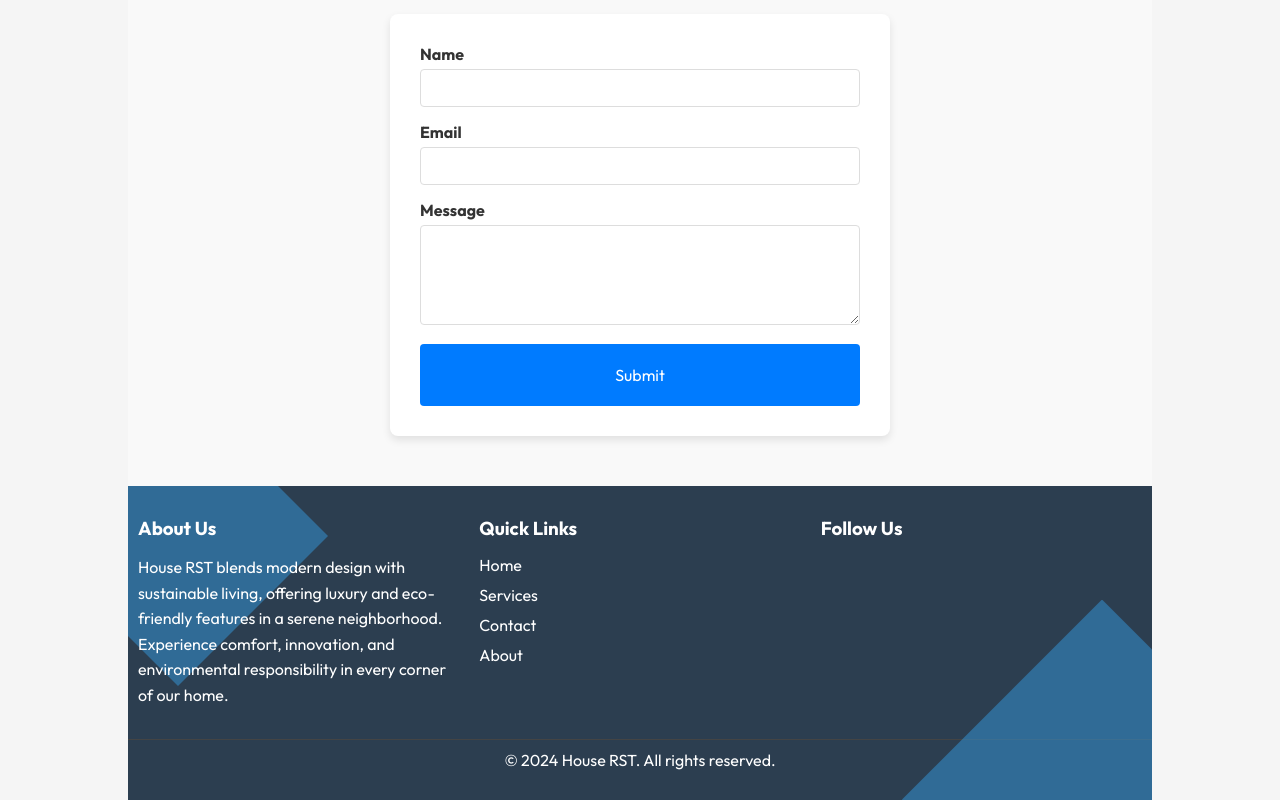
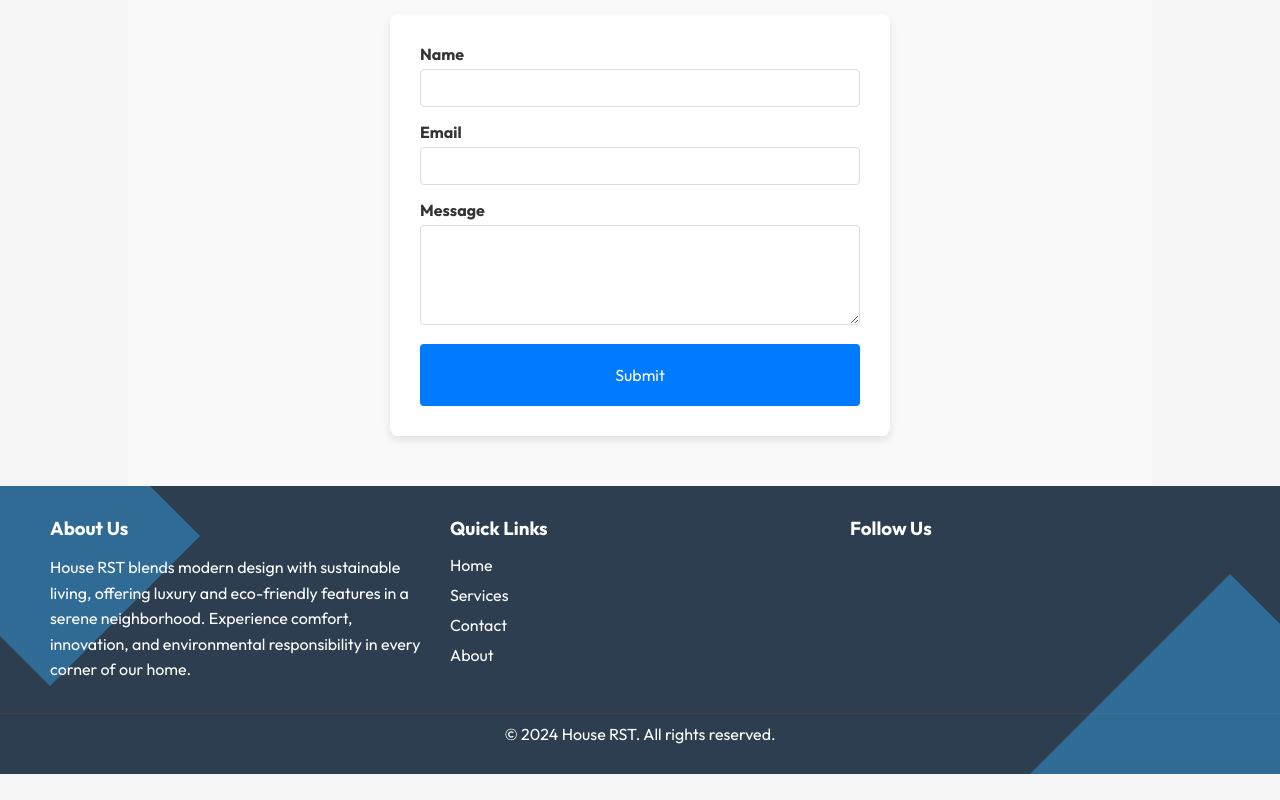
Before and after one commit to TemesgenTeresa/House-RST, a React (Vite) app: page / in a window 1280 px wide. Shown: the part 2857-3657 px from the top of the page. After the commit the page ends 3631 px from the top, so only its background shows below. Built offline with nearby package versions, Linux system fonts and the light colour scheme.

Commit message:
create for house pge

```diff
--- a/src/App.jsx
+++ b/src/App.jsx
@@ -11,6 +11,7 @@ import ContactUs from './Components/ContactUs/ContactUs';
 import Footer from './Components/Footer/Footer';
 import Registration from './Components/Registration/Registration';
 import LoginPage from './Components/LoginPage/LoginPage';
+import Houses from './Components/Houses/Houses'
 
 const App = () => {
   return (
@@ -27,13 +28,13 @@ const App = () => {
               <Gallery />
               <Testimonials />
               <ContactUs />
-              <Footer />
             </div>
           </>
         )} />
         <Route path="/register" element={<Registration />} />
         <Route path="/login" element={<LoginPage />} />
       </Routes>
+      <Footer />
     </Router>
   );
 }
```
Also changed, not shown: src/Components/Houses/Houses.css (added), src/Components/Houses/Houses.jsx (added).
